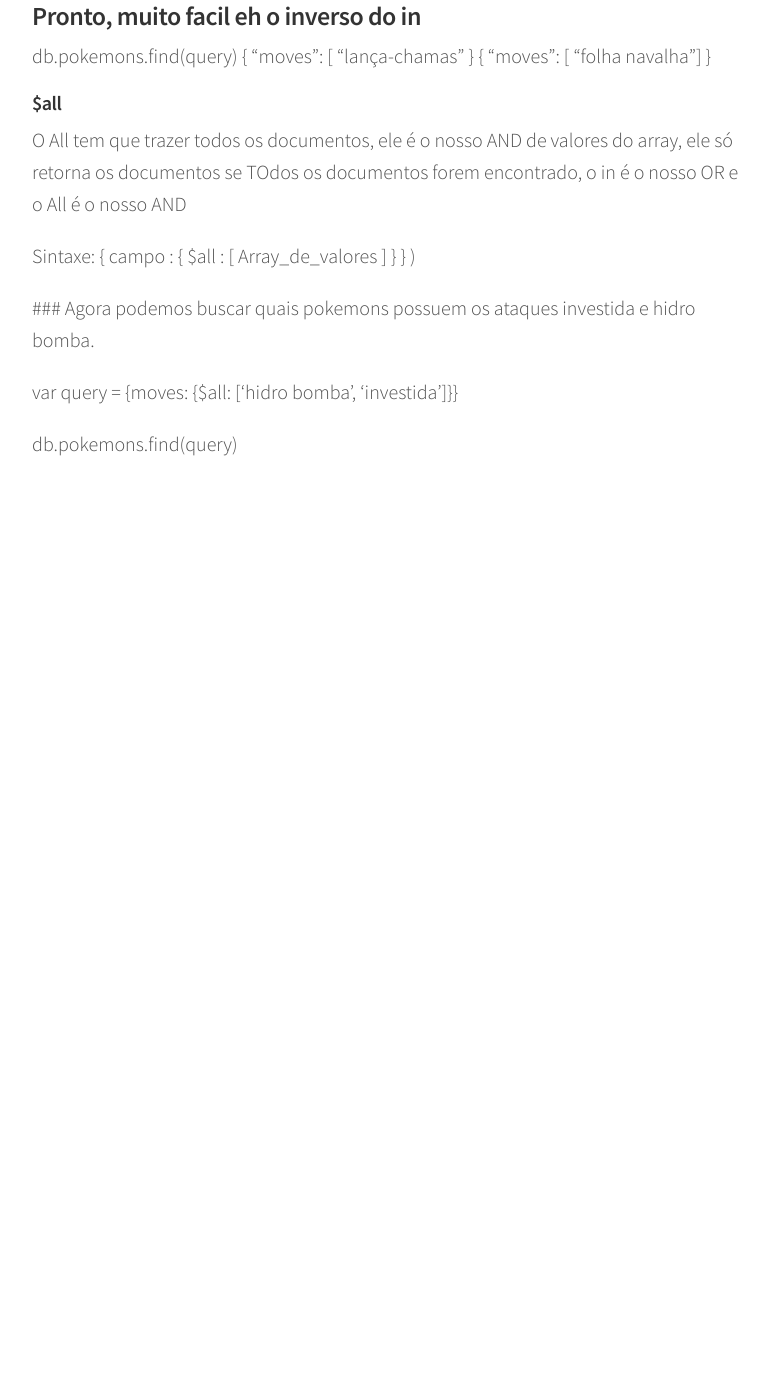
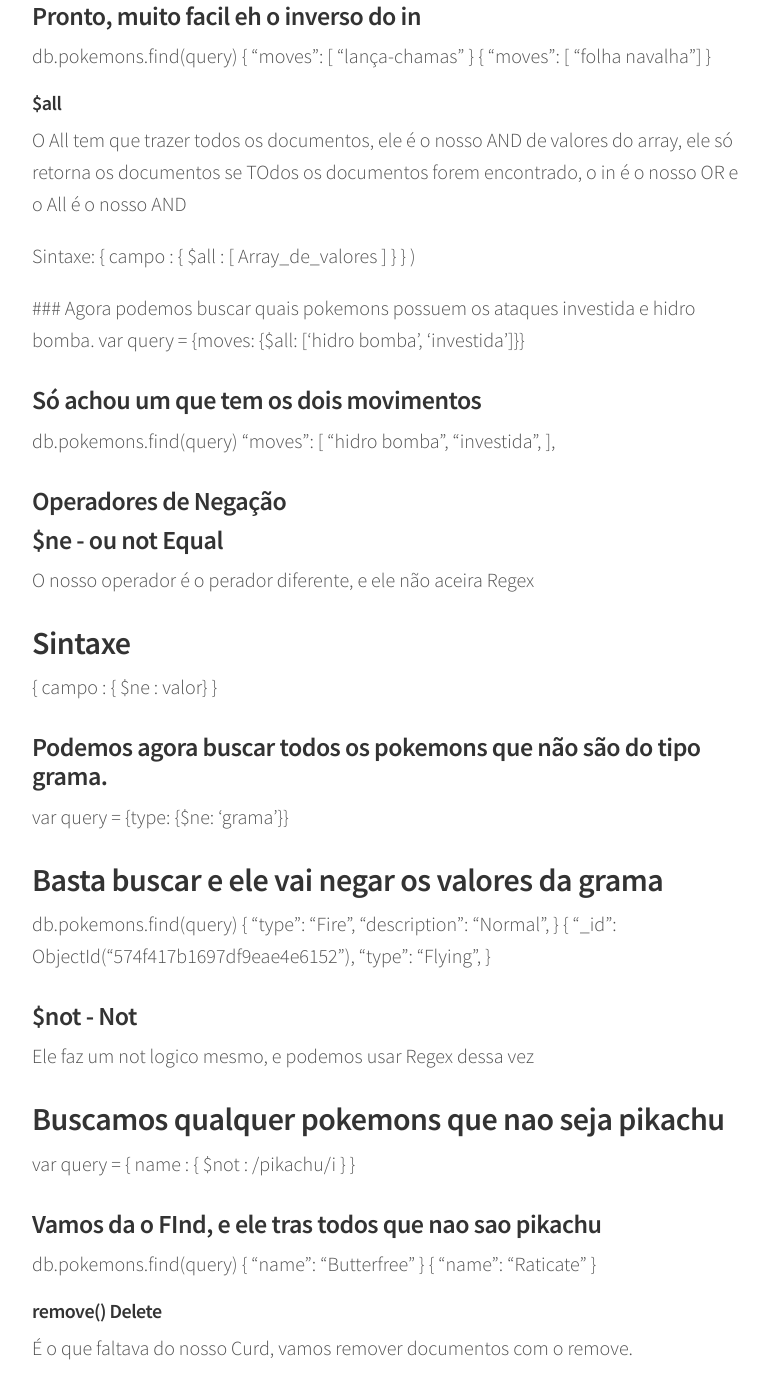
Before and after one commit to indrajithbandara/debug-blog, a Jekyll site: the page built from _posts/2016-05-14-mongodb.md, in a window 1280 px wide and 1400 px high, scrolled down 16017 px. Shown: the whole window, without its empty margins (248-1017 px from the left). Built offline with Jekyll 4.4.1, drawn with Linux system fonts in a browser that asks for light colours; comment, search, counter and statistics services are not loaded; before the commit the page ends 16597 px from its top, so only the background shows below that; some of the changed text lies outside the part shown.

Commit message:
Subidinha da bahia

```diff
--- a/_posts/2016-05-14-mongodb.md
+++ b/_posts/2016-05-14-mongodb.md
@@ -610,7 +610,7 @@ var mod = {$push: {moves: 'choque do trovão'}}
 db.pokemons.update(query, mod)
 
 var query = {name: /Raticate/i}
-var mod = {$push: {moves: 'hidro bomba'}}
+var mod = {$push: {moves: 'investida'}}
 db.pokemons.update(query, mod)
 
 var query = {name: /Pidgeot/i}
@@ -669,7 +669,52 @@ Sintaxe:
 
 ###
 Agora podemos buscar quais pokemons possuem os ataques investida e hidro bomba.
-
 var query = {moves: {$all: ['hidro bomba', 'investida']}}
 
+### Só achou um que tem os dois movimentos
 db.pokemons.find(query)
+  "moves": [
+    "hidro bomba",
+    "investida",
+  ],
+
+
+### Operadores de Negação
+
+### $ne - ou not Equal
+O nosso operador é o perador diferente, e ele não aceira Regex
+
+## Sintaxe
+{ campo : { $ne : valor} }
+
+### Podemos agora buscar todos os pokemons que não são do tipo grama.
+var query = {type: {$ne: 'grama'}}
+
+## Basta buscar e ele vai negar os valores da grama
+db.pokemons.find(query)
+{
+  "type": "Fire",
+  "description": "Normal",
+}
+{
+  "_id": ObjectId("574f417b1697df9eae4e6152"),
+  "type": "Flying",
+}
+
+### $not - Not
+Ele faz um not logico mesmo, e podemos usar Regex dessa vez
+
+## Buscamos qualquer pokemons que nao seja pikachu
+var query = { name : { $not : /pikachu/i } }
+
+### Vamos da o FInd, e ele tras todos que nao sao pikachu
+db.pokemons.find(query)
+{
+  "name": "Butterfree"
+}
+{
+  "name": "Raticate"
+}
+
+#### remove() Delete
+É o que faltava do nosso Curd, vamos remover documentos com o remove.
```
